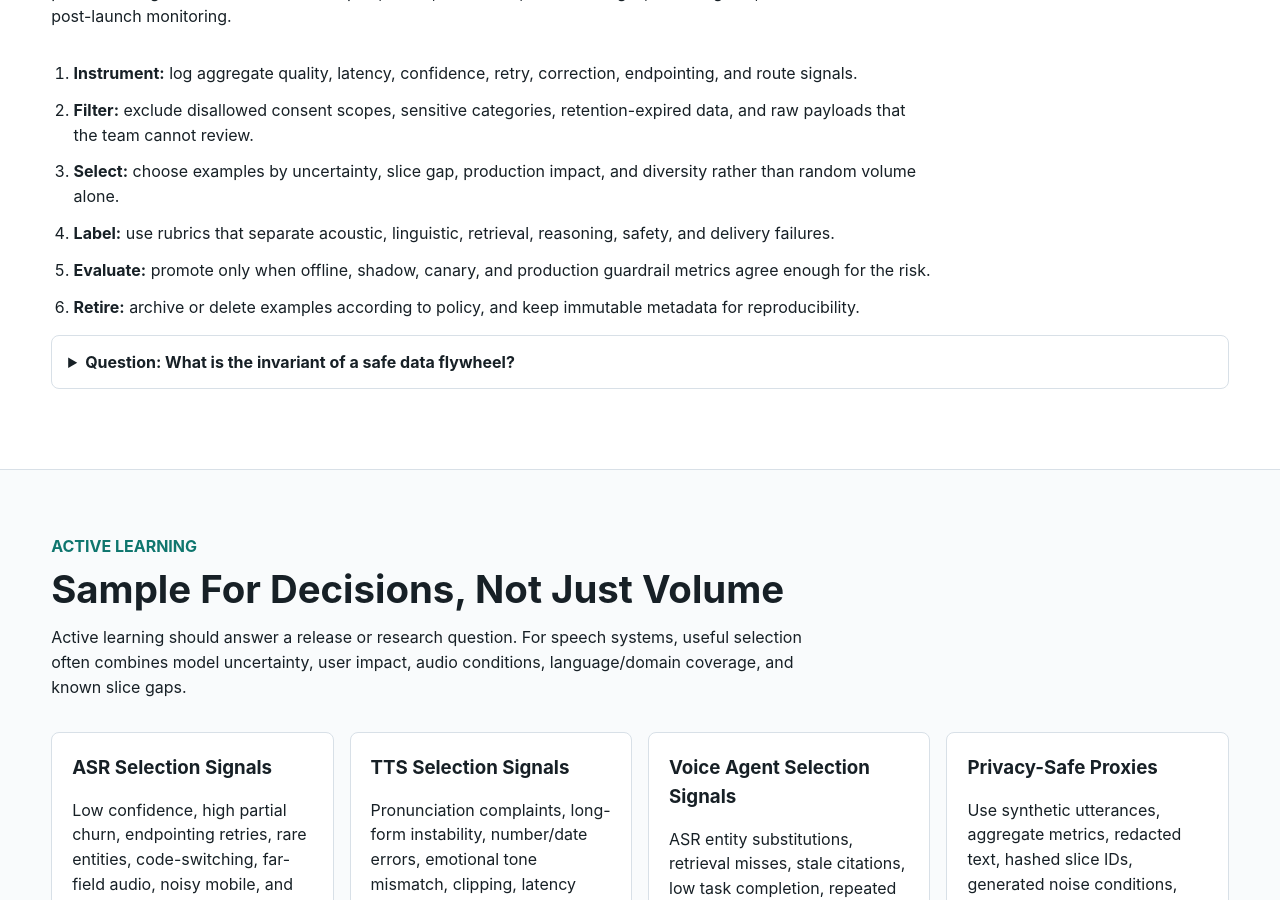
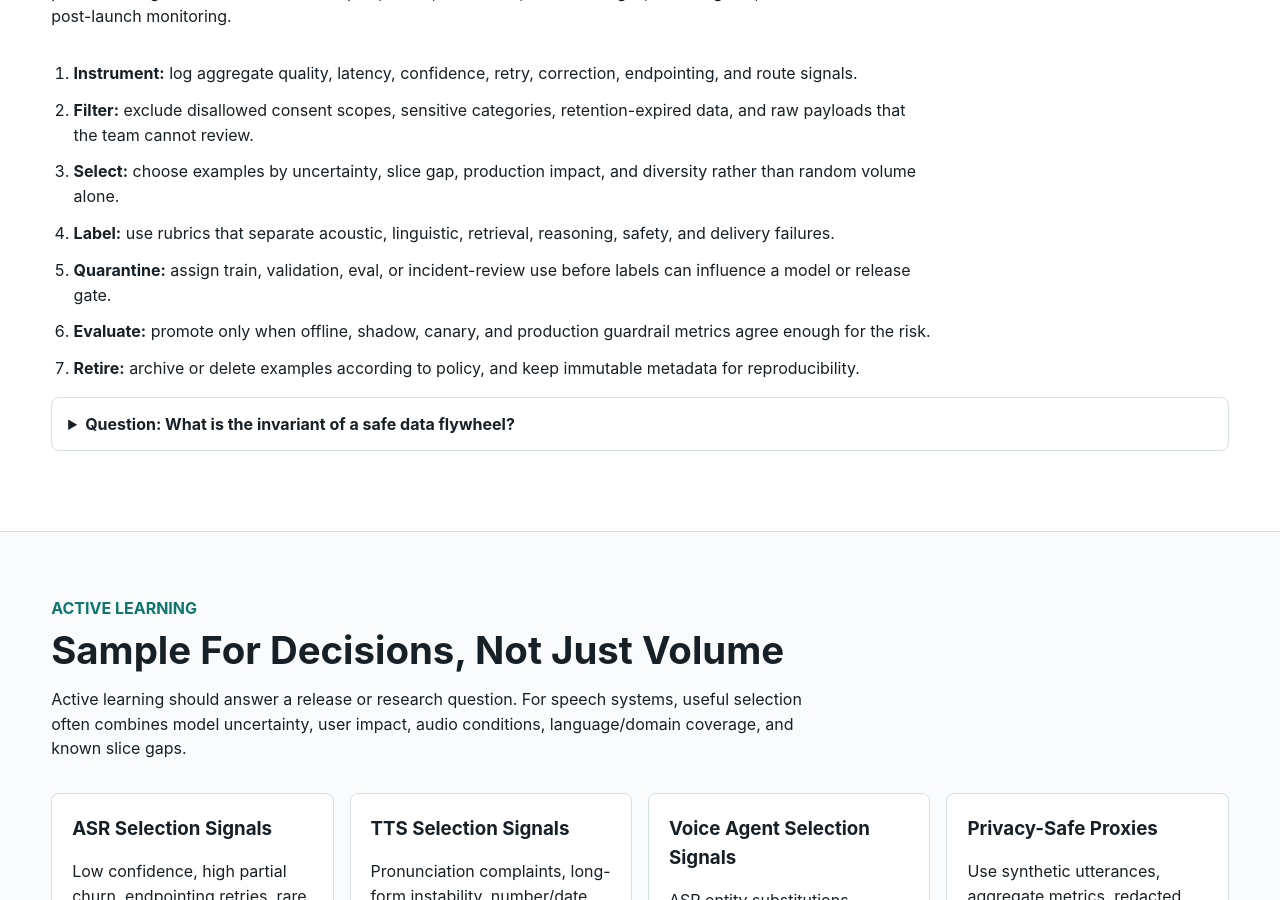
Before and after one commit to kennethli319/kennethli319.github.io, a Jekyll site: the page audio-text-ml-course/lessons/speech-data-flywheel-active-learning.html, which Jekyll copies as it is, in a window 1280 px wide and 900 px high, scrolled down 686 px. Built offline with Jekyll 4.4.1, drawn with Linux system fonts in a browser that asks for light colours; part of the change alters nothing that is shown.

Commit message:
Update speech data flywheel lesson

```diff
--- a/audio-text-ml-course/lessons/speech-data-flywheel-active-learning.html
+++ b/audio-text-ml-course/lessons/speech-data-flywheel-active-learning.html
@@ -44,6 +44,7 @@
         <li><strong>Filter:</strong> exclude disallowed consent scopes, sensitive categories, retention-expired data, and raw payloads that the team cannot review.</li>
         <li><strong>Select:</strong> choose examples by uncertainty, slice gap, production impact, and diversity rather than random volume alone.</li>
         <li><strong>Label:</strong> use rubrics that separate acoustic, linguistic, retrieval, reasoning, safety, and delivery failures.</li>
+        <li><strong>Quarantine:</strong> assign train, validation, eval, or incident-review use before labels can influence a model or release gate.</li>
         <li><strong>Evaluate:</strong> promote only when offline, shadow, canary, and production guardrail metrics agree enough for the risk.</li>
         <li><strong>Retire:</strong> archive or delete examples according to policy, and keep immutable metadata for reproducibility.</li>
       </ol>
@@ -54,6 +55,9 @@
           source, consent scope, retention policy, label rubric, split
           assignment, and model-release lineage. If an example cannot be traced
           or is not allowed for the intended use, it must not enter the loop.
+          A newly labeled active-learning batch should not silently update both
+          the training set and the eval set, because that turns release metrics
+          into a memory test instead of an independent quality check.
         </p>
       </details>
     </section>
```
